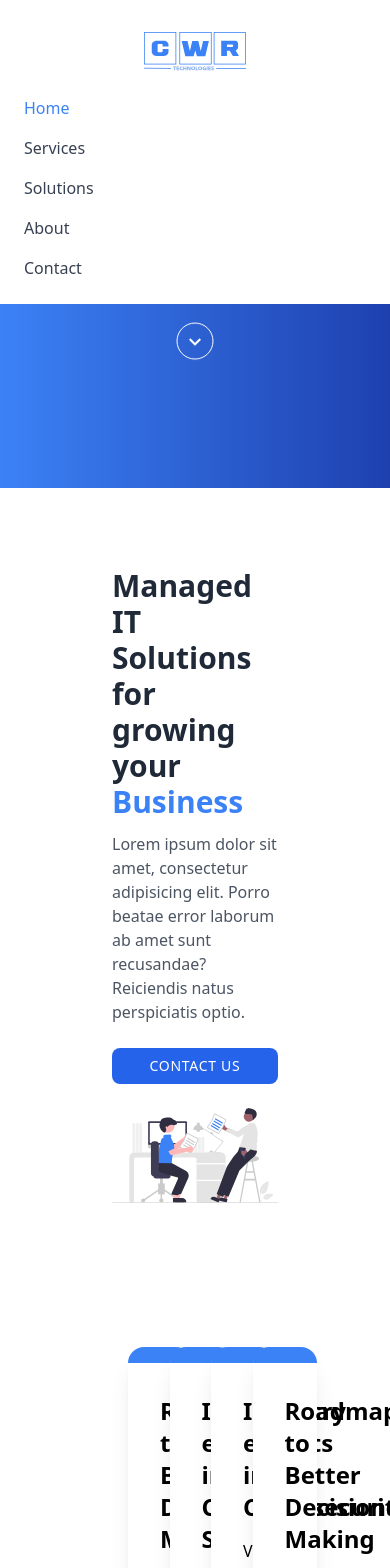
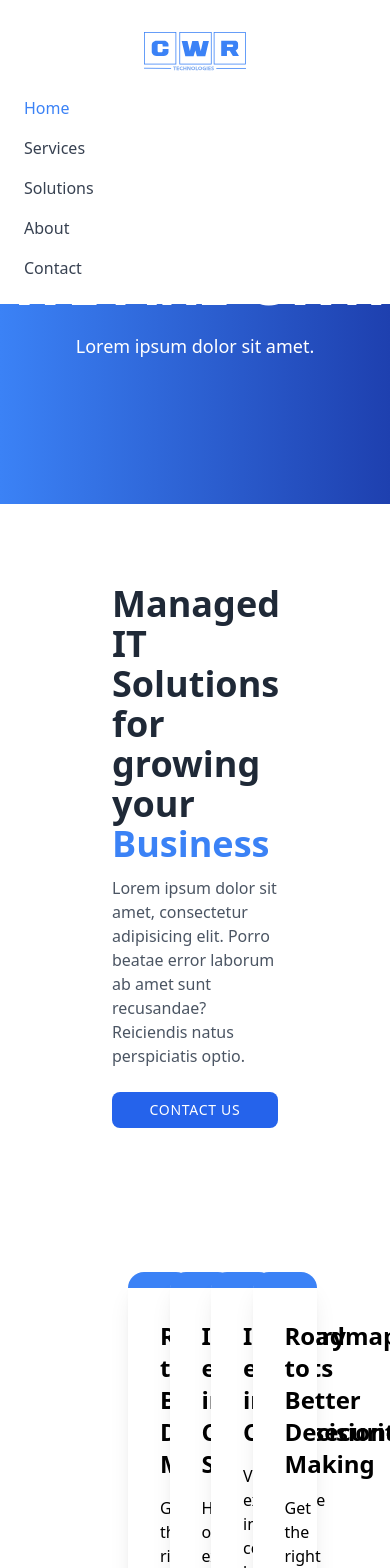
Before and after one commit to AnshumanDhiman/cwr, a React (Vite) app: page / in a window 390 px wide. Shown: the top 1568 px of the page. Built offline with nearby package versions, Linux system fonts and the light colour scheme.

Commit message:
scroll to up

```diff
--- a/package.json
+++ b/package.json
@@ -12,6 +12,7 @@
   "dependencies": {
     "react": "^18.2.0",
     "react-dom": "^18.2.0",
+    "react-icons": "^4.11.0",
     "react-router-dom": "^6.14.0"
   },
   "devDependencies": {
--- a/src/components/hero.jsx
+++ b/src/components/hero.jsx
@@ -15,42 +15,25 @@ function createCard(card_data) {
 export default function Hero() {
   return (
     <>
-      <section>
-        <div className="relative grid w-full bg-gradient-to-r from-blue-500 to-blue-800 h-96 lg:h-[32rem] place-items-center">
-          <div className="flex flex-col items-center mx-auto text-center">
-            <h1 className="text-4xl font-semibold text-white uppercase md:text-6xl">
+
+        <div className="relative grid w-full bg-gradient-to-r from-blue-500 to-blue-800 h-[25rem] items-center">
+          <div className="flex flex-col items-center text-center">
+            <h1 className="text-6xl font-semibold text-white uppercase">
               We are CWR
             </h1>
 
             <p className="mt-6 text-lg leading-5 text-white">
               Lorem ipsum dolor sit amet.
             </p>
-
-            <a href="#about" className="mt-8 cursor-pointer animate-bounce">
-              <svg
-                width="53"
-                height="53"
-                viewBox="0 0 53 53"
-                fill="none"
-                xmlns="http://www.w3.org/2000/svg"
-              >
-                <circle cx="27" cy="26" r="18" stroke="white" />
-                <path
-                  d="M22.41 23.2875L27 27.8675L31.59 23.2875L33 24.6975L27 30.6975L21 24.6975L22.41 23.2875Z"
-                  fill="white"
-                />
-              </svg>
-            </a>
           </div>
         </div>
-      </section>
 
-      <header className="bg-white" id="about">
-        <div className="container px-28 py-20 mx-auto">
-          <div className="items-center lg:flex">
+
+      <header className="bg-white">
+        <div className="px-28 py-20">
+          <div className="items-center flex">
             <div className="w-full lg:w-1/2">
-              <div className="lg:max-w-lg">
-                <h1 className="text-3xl font-semibold text-gray-800  lg:text-4xl">
+                <h1 className="text-4xl font-semibold text-gray-800  ">
                   Managed IT Solutions for
                   <br />
                   growing your<span className="text-blue-500 "> Business</span>
@@ -65,14 +48,14 @@ export default function Hero() {
                 <button className="w-full px-5 py-2 mt-6 text-sm tracking-wider text-white uppercase transition-colors duration-300 transform bg-blue-600 rounded-lg lg:w-auto hover:bg-blue-500 focus:outline-none focus:bg-blue-500">
                   Contact Us
                 </button>
-              </div>
+
             </div>
 
-            <div className="flex items-center justify-center w-full mt-6 lg:mt-0 lg:w-1/2">
+            <div className="flex items-center justify-center w-full mt-0 lg:w-1/2">
               <img
                 className="w-full h-full lg:max-w-2xl"
                 src={heroImg}
-                alt="Catalogue-pana.svg"
+                alt="image showing working culture"
               />
             </div>
           </div>
--- /dev/null
+++ b/src/components/scrolltoup.jsx
@@ -0,0 +1,44 @@
+import { useState, useEffect } from "react";
+import { FaArrowUp } from "react-icons/fa";
+
+const ScrollToTopButton = () => {
+  const [isVisible, setIsVisible] = useState(false);
+
+  useEffect(() => {
+    // Add scroll event listener to show/hide the button
+    const handleScroll = () => {
+      if (window.pageYOffset > 300) {
+        setIsVisible(true);
+      } else {
+        setIsVisible(false);
+      }
+    };
+
+    window.addEventListener("scroll", handleScroll);
+
+    // Clean up the event listener
+    return () => {
+      window.removeEventListener("scroll", handleScroll);
+    };
+  }, []);
+
+  const scrollToTop = () => {
+    window.scrollTo({
+      top: 0,
+      behavior: "smooth",
+    });
+  };
+
+  return (
+    <button
+      className={`fixed bottom-4 right-4 p-2 bg-gradient-to-r from-blue-700 to-blue-800 text-theme_4 z-[999] rounded-full shadow-lg transition-opacity transform ${
+        isVisible ? "opacity-100 translate-y-0" : "opacity-0 translate-y-10"
+      } duration-500`}
+      onClick={scrollToTop}
+    >
+      <FaArrowUp size={20} className="text-white" />
+    </button>
+  );
+};
+
+export default ScrollToTopButton;
--- a/src/main.jsx
+++ b/src/main.jsx
@@ -4,6 +4,7 @@ import App from './App.jsx'
 import './index.css'
 import { BrowserRouter } from "react-router-dom";
 import Navbar from './components/navbar.jsx'
+import ScrollToUp from "./components/scrolltoup.jsx";
 import Footer from './components/footer.jsx'
 
 ReactDOM.createRoot(document.getElementById('root')).render(
@@ -11,6 +12,7 @@ ReactDOM.createRoot(document.getElementById('root')).render(
   <BrowserRouter>
     <Navbar/>
     <App />
+    <ScrollToUp />
     <Footer />
   </BrowserRouter>
 </React.StrictMode>,
```
Also changed, not shown: 1 other file (tests, documents, lock files or other folders).
